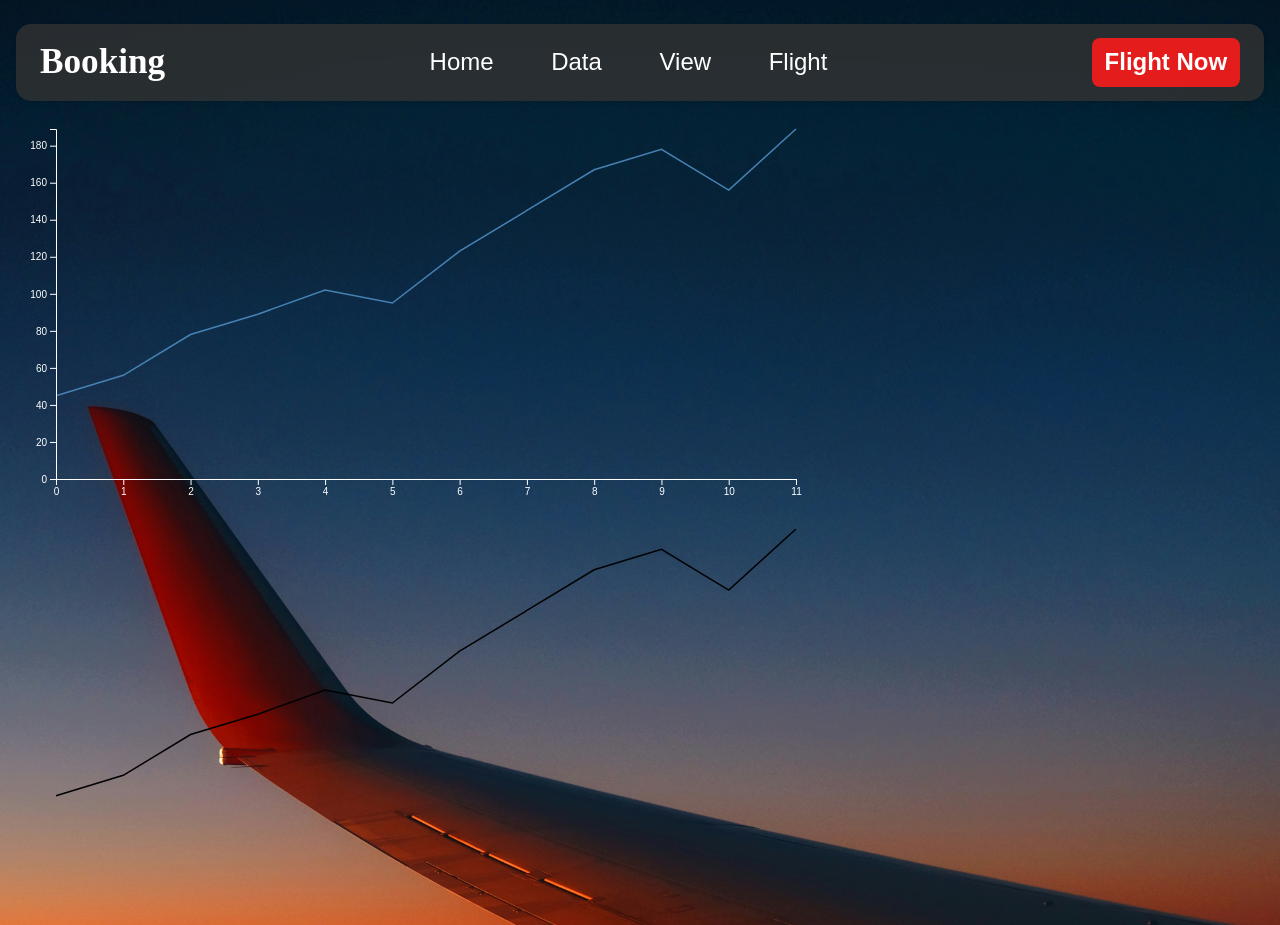
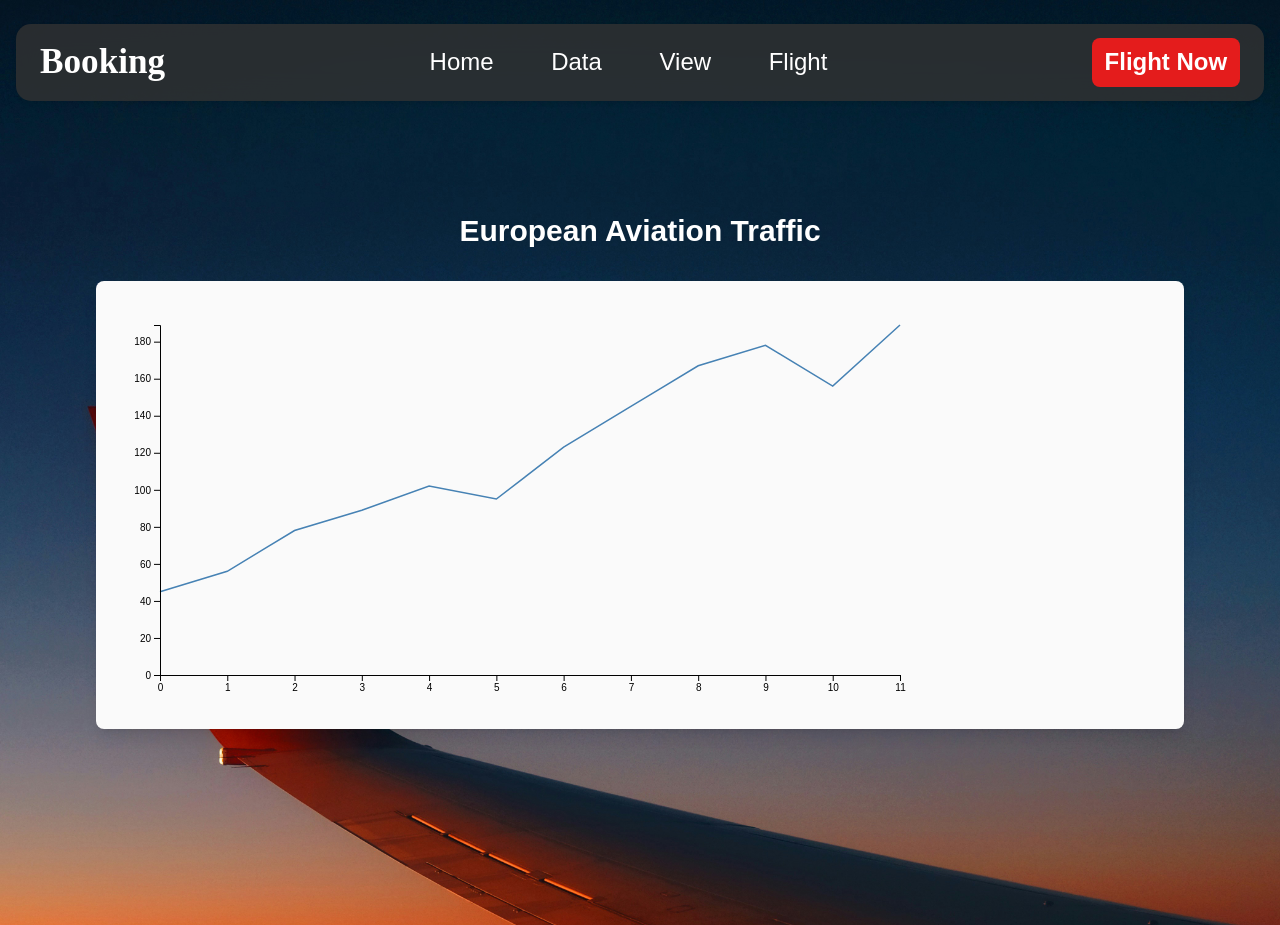
Before and after one commit to johnnybinh/Principles-of-Database-Management-IU, a Next.js app in the folder airport-passengers-maintenance/: page /data in a window 1280 px wide. After the commit the page ends 825 px from the top, so only its background shows below. Built offline with nearby package versions, Linux system fonts and the light colour scheme.

Commit message:
Phuong | feat: design the div chart

```diff
--- a/airport-passengers-maintenance/src/app/data/chart.tsx
+++ b/airport-passengers-maintenance/src/app/data/chart.tsx
@@ -61,13 +61,13 @@ export default function Chart({
 
   useEffect(() => {
     if (gx.current) {
-      d3.select(gx.current).call(d3.axisBottom(x));
+      d3.select(gx.current).call(d3.axisBottom(x)).attr("color", "black");
     }
   }, [gx, x]);
 
   useEffect(() => {
     if (gy.current) {
-      d3.select(gy.current).call(d3.axisLeft(y));
+      d3.select(gy.current).call(d3.axisLeft(y)).attr("color", "black");
     }
   }, [gy, y]);
 
--- a/airport-passengers-maintenance/src/app/data/heat_map.tsx
+++ b/airport-passengers-maintenance/src/app/data/heat_map.tsx
@@ -2,8 +2,15 @@ import React, { useRef, useEffect, useState } from 'react';
 import * as d3 from 'd3';
 
 interface DataImport {
-    date: string;
-    value: string;
+    entity: string;
+    week: number;
+    day: string;
+    flights: number;
+    day_2019: string;
+    flights_2019: number;
+    vs_2019: number;
+    day_previous_year: string;
+    flights_previous_year: number;
 }
 
 export default function HeatMap({
@@ -18,54 +25,17 @@ export default function HeatMap({
     const gy = useRef<SVGGElement>(null);
     const [data, setData] = useState<DataImport[]>([]);
 
-    useEffect(() => {
-        d3.csv("./dataset/test.csv", d3.autoType)
-            .then((prased_data: d3.DSVParsedArray<d3.DSVRowString<any>>) => {
-                console.log("Raw CSV data:", prased_data);
-
-                if (!prased_data.length) {
-                    console.error("CSV data is empty");
-                    return;
-                }
-
-                const formatted_data: DataImport[] = prased_data.map(d => {
-                    console.log("Processing row:", d);
-                    return {
-                        date: d.date,
-                        value: d.value
-                    };
-                });
-
-                console.log("Formatted data:", formatted_data);
-                setData(formatted_data);
-            })
-            .catch(error => {
-                console.error("Error loading CSV:", error);
-            });
-    }, []);
-
-    const x = d3.scaleLinear()
-        .domain([0, data.length - 1])
-        .range([margin_left, width - margin_right]);
-
-    const y = d3.scaleLinear()
-        .domain([0, d3.max(data, d => +d.value) || 0])
-        .range([height - margin_bottom, margin_top]);
-
-    const line = d3.line<DataImport>()
-        .x((d, i) => x(i))
-        .y(d => y(+d.value));
+    // useEffect(() => {
+    //     d3.csv("./dataset/test.csv", d3.autoType)
+    //         .then((prased_data: d3.DSVParsedArray<d3.DSVRowString<any>>) => {
+    //             setData(prased_data);
+    //         }
+    // }, []);
 
     return (
         <svg width={width} height={height}>
-            <g ref={gx} />
-            <g ref={gy} />
-            <path
-                d={line(data) || ""}
-                fill="none"
-                stroke="black"
-                strokeWidth="1.5"
-            />
+
+
         </svg>
     );
 };
--- a/airport-passengers-maintenance/src/app/data/page.tsx
+++ b/airport-passengers-maintenance/src/app/data/page.tsx
@@ -4,13 +4,14 @@ import HeatMap from "./heat_map";
 
 export default function Data() {
   return (
-    <div>
-      <div>
+    <div className="flex flex-col items-center p-20 mt-8"> {/*<!-- Add padding: p-20 and margin top: mt-8 -->*/}
+      <h1 className="text-3xl font-bold mb-8">European Aviation Traffic</h1>
+      <div className="w-full max-w-6xl bg-neutral-50 rounded-lg shadow-lg p-6">
         <Chart/>
       </div>
-      <div className="">
+      {/* <div className="flex justify-center h-screen">
         <HeatMap/>
-      </div>
+      </div> */}
     </div>
   );
 }
```
Also changed, not shown: 1 other file (tests, documents, lock files or other folders).
